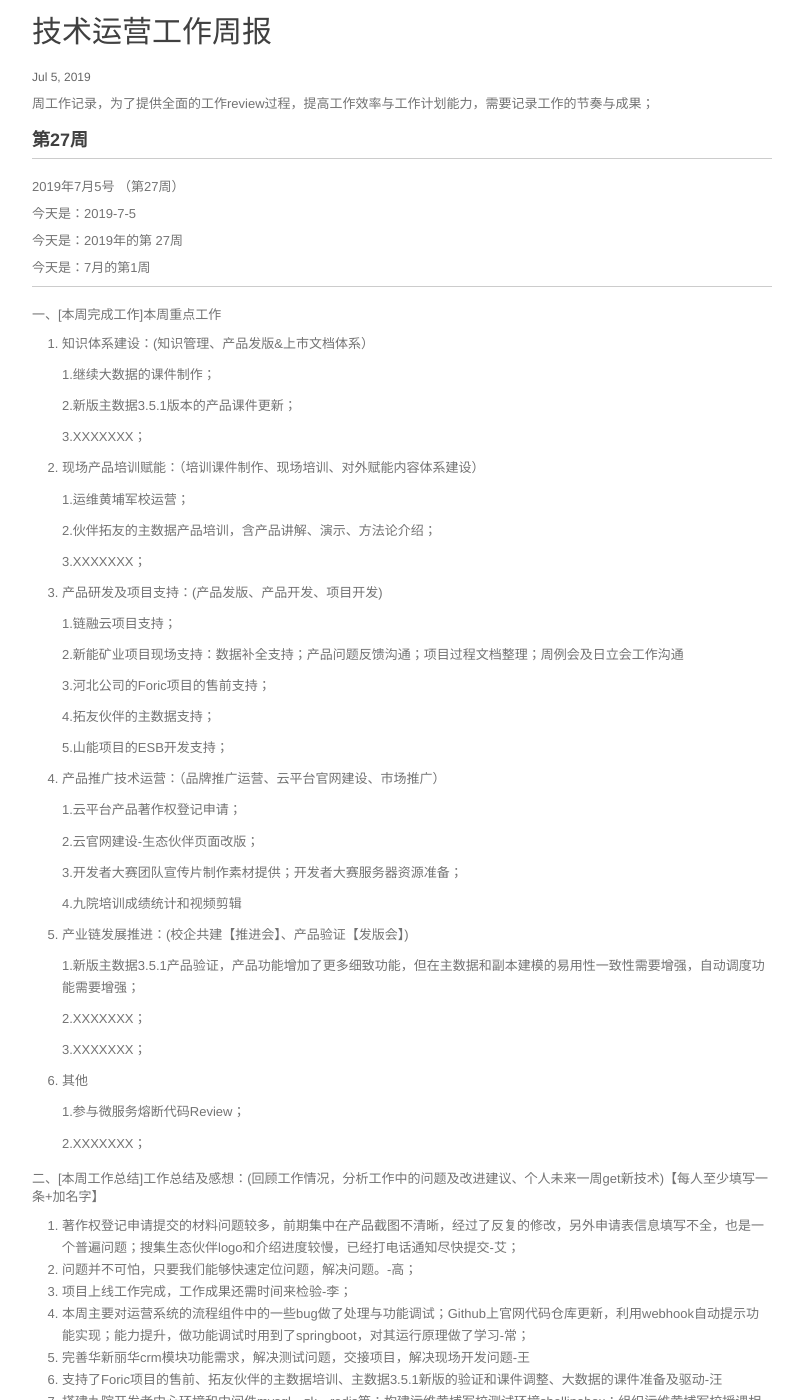
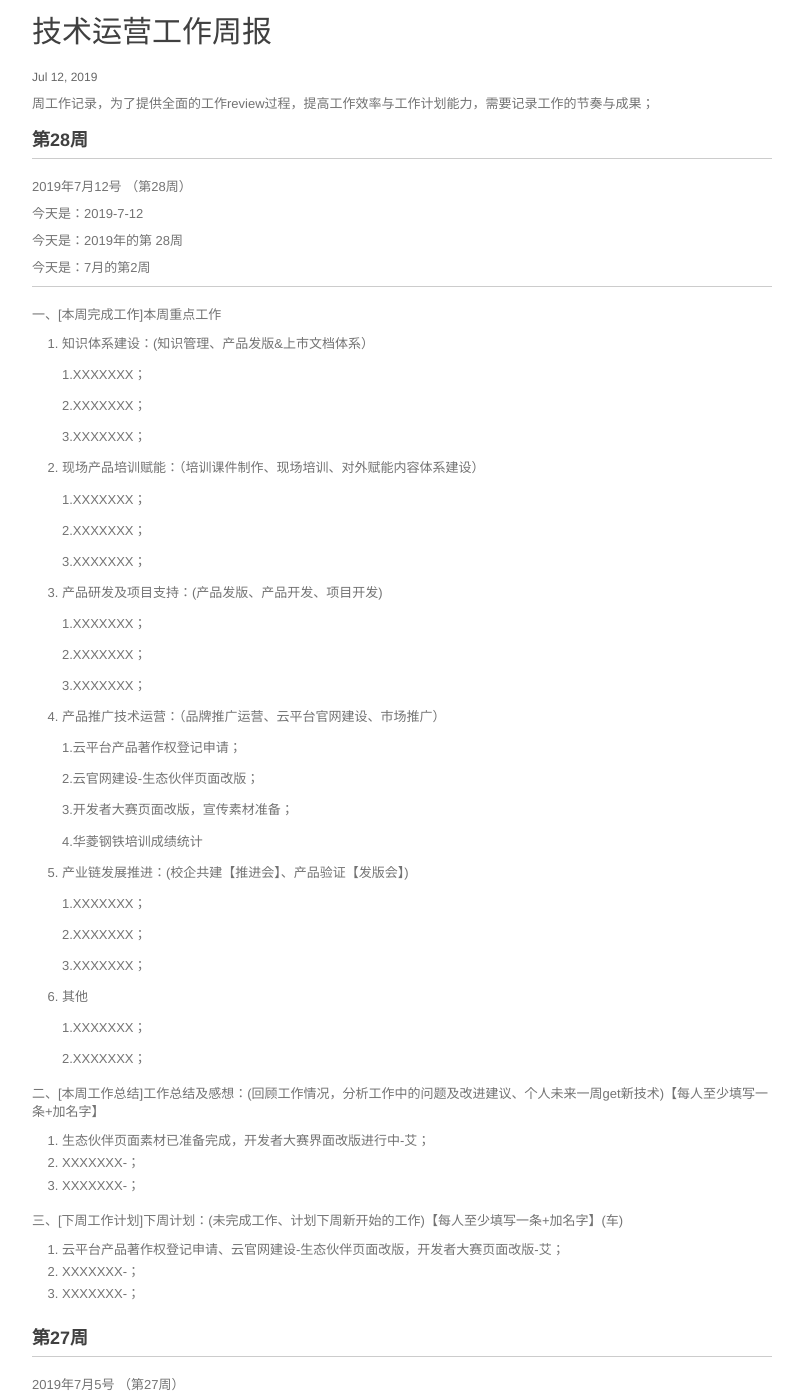
Before and after one commit to walllFlower/blog, a Jekyll site: the page built from _posts/2018-07-17-day_report_cxz.md, in a window 1280 px wide and 1400 px high, scrolled down 203 px. Shown: the whole window, without its empty margins (238-1041 px from the left). Built offline with Jekyll 4.4.1, drawn with Linux system fonts in a browser that asks for light colours; comment, search, counter and statistics services are not loaded.

Commit message:
Update 2018-07-17-day_report_cxz.md

```diff
--- a/_posts/2018-07-17-day_report_cxz.md
+++ b/_posts/2018-07-17-day_report_cxz.md
@@ -1,11 +1,89 @@
 ---
 layout: post
 title:  "技术运营工作周报"
-date:   2019-7-5 14:57:32
+date:   2019-7-12 14:57:32
 categories: 技术运营工作周报
 ---
 
 周工作记录，为了提供全面的工作review过程，提高工作效率与工作计划能力，需要记录工作的节奏与成果；
+
+###  第28周
+
+***
+
+2019年7月12号 （第28周）
+
+今天是：2019-7-12
+
+今天是：2019年的第 28周
+
+今天是：7月的第2周
+
+***
+
+一、[本周完成工作]本周重点工作
+
+1. 知识体系建设：(知识管理、产品发版&上市文档体系）
+
+    1.XXXXXXX；
+
+    2.XXXXXXX；
+
+    3.XXXXXXX；
+
+2. 现场产品培训赋能：（培训课件制作、现场培训、对外赋能内容体系建设）
+
+    1.XXXXXXX；
+
+    2.XXXXXXX；
+
+    3.XXXXXXX；
+
+3. 产品研发及项目支持：(产品发版、产品开发、项目开发)
+
+    1.XXXXXXX；
+
+    2.XXXXXXX；
+
+    3.XXXXXXX；
+
+4. 产品推广技术运营：（品牌推广运营、云平台官网建设、市场推广）
+
+    1.云平台产品著作权登记申请；
+
+    2.云官网建设-生态伙伴页面改版；
+
+    3.开发者大赛页面改版，宣传素材准备；
+
+    4.华菱钢铁培训成绩统计
+
+
+5. 产业链发展推进：(校企共建【推进会】、产品验证【发版会】)
+
+    1.XXXXXXX；
+
+    2.XXXXXXX；
+
+    3.XXXXXXX；
+
+6. 其他
+
+    1.XXXXXXX；
+
+    2.XXXXXXX；
+
+二、[本周工作总结]工作总结及感想：(回顾工作情况，分析工作中的问题及改进建议、个人未来一周get新技术)【每人至少填写一条+加名字】
+
+1. 生态伙伴页面素材已准备完成，开发者大赛界面改版进行中-艾；
+2. XXXXXXX-；
+3. XXXXXXX-；
+
+三、[下周工作计划]下周计划：(未完成工作、计划下周新开始的工作)【每人至少填写一条+加名字】(车)
+
+1. 云平台产品著作权登记申请、云官网建设-生态伙伴页面改版，开发者大赛页面改版-艾；
+2. XXXXXXX-；
+3. XXXXXXX-；
+
 
 ###  第27周
 
```
